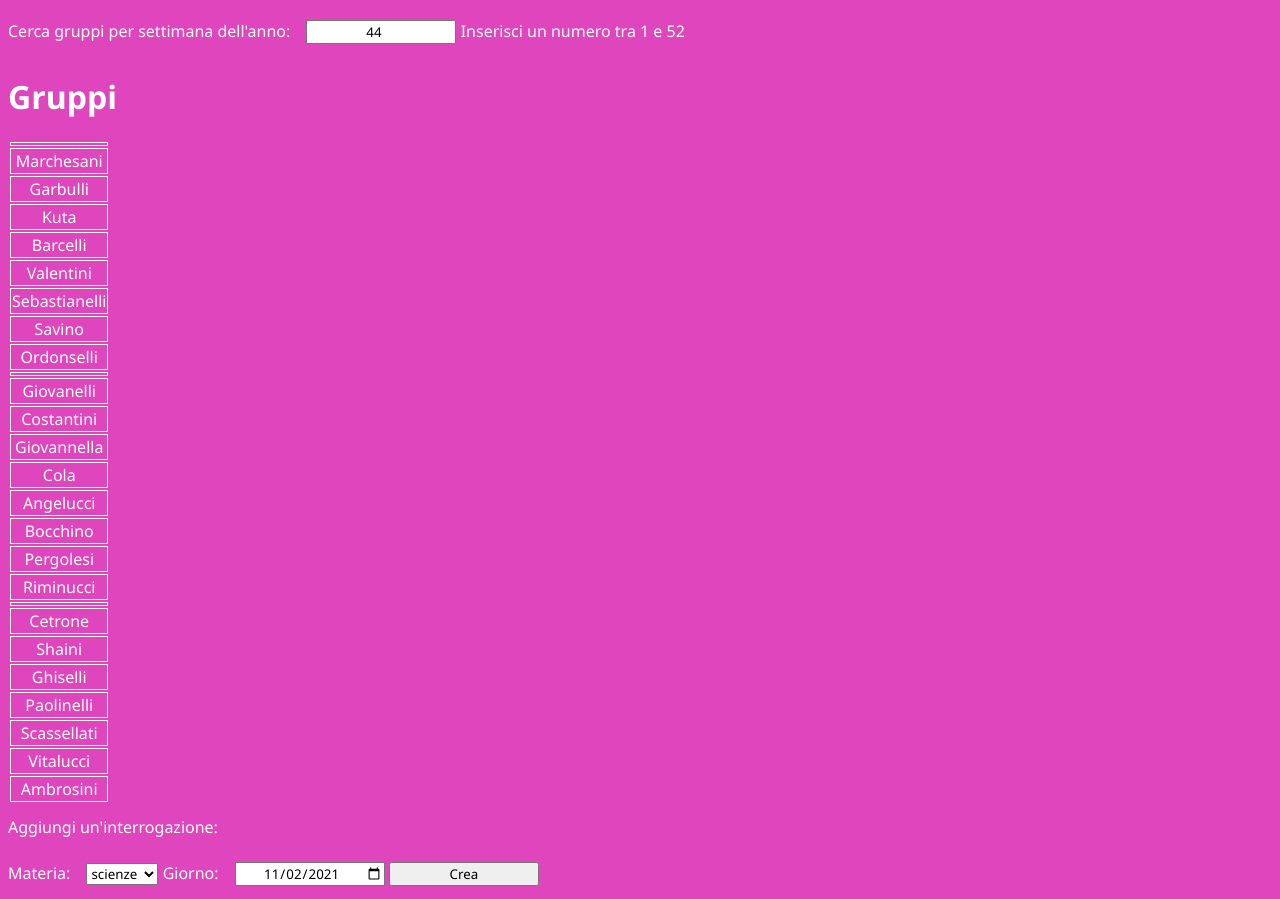
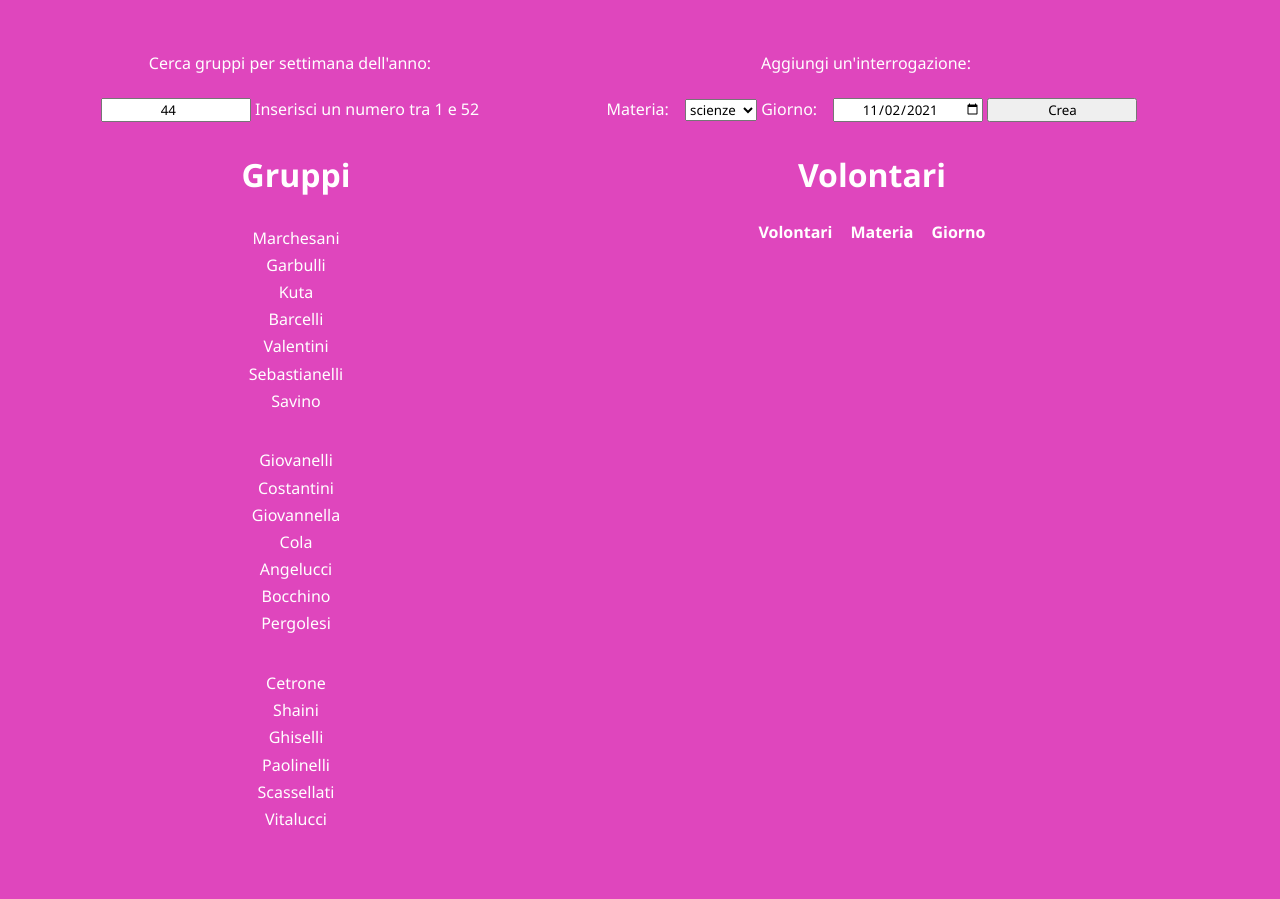
Before and after one commit to Colaveloper/Volunteers, a plain HTML site: page index.html in a window 1280 px wide. Shown: the top 899 px of the page. Drawn offline with Linux system fonts and the light colour scheme.

Commit message:
💄 Page layout & readability

```diff
--- a/index.html
+++ b/index.html
@@ -7,7 +7,8 @@
     <link rel="stylesheet" href="style.css" />
   </head>
   <body>
-    <label for="weekNumberInput">Cerca gruppi per settimana dell'anno: </label>
+    <div class="container">
+      <label for="weekNumberInput">Cerca gruppi per settimana dell'anno: </label><br>
       <input type="number" id="weekNumberInput" required />
       <label id="weekNumberInfo" for="weekNumberInput"
         >Inserisci un numero tra 1 e 52
@@ -20,6 +21,8 @@
           </tr>
         </thead>
       </table>
+    </div>
+    <div class="container">
       <label for='newExaminationForm'>Aggiungi un'interrogazione:</label>
       <form id="newExaminationForm">
         <label for="newExaminationSubjects">Materia:</label>
@@ -42,6 +45,7 @@
           </tr>
         </thead>
       </table>
+    </div>
 
     <script src="./scripts.js"></script>
   </body>
--- a/scripts.js
+++ b/scripts.js
@@ -144,10 +144,9 @@ function renderVolunteers() {
       }
     }
   }
-  console.log('trying to render table with this data', volunteers);
 }
 
-// rendering the group
+// rendering the groups
 function renderGroups(groups) {
   // empty table
   groupsTable.innerHTML = '';
@@ -171,6 +170,7 @@ function renderGroups(groups) {
       // add value to the cell
       cell.innerHTML = groups[i][j];
     }
+    cell.innerHTML = '<br>';
   }
 }
 
--- a/style.css
+++ b/style.css
@@ -6,13 +6,29 @@
 body {
   color: #fff;
   background-color: #df46bd;
+  text-align: center;
+  display: inline-flex;
+  justify-content: center;
+  width: 90%;
+}
+
+.container {
+  display: inline-block;
+  height: 100%;
+  flex: 1 100%;
+  padding: 2em 0;
+}
+
+table {
+  margin-left: auto;
+  margin-right: auto;
 }
 
 tr,
 th,
 td {
-  border: 1px solid #fff;
   text-align: center;
+  padding: 0.1em 0.5em;
 }
 
 input {
```
Lines whose indentation alone changed are shown as unchanged.
